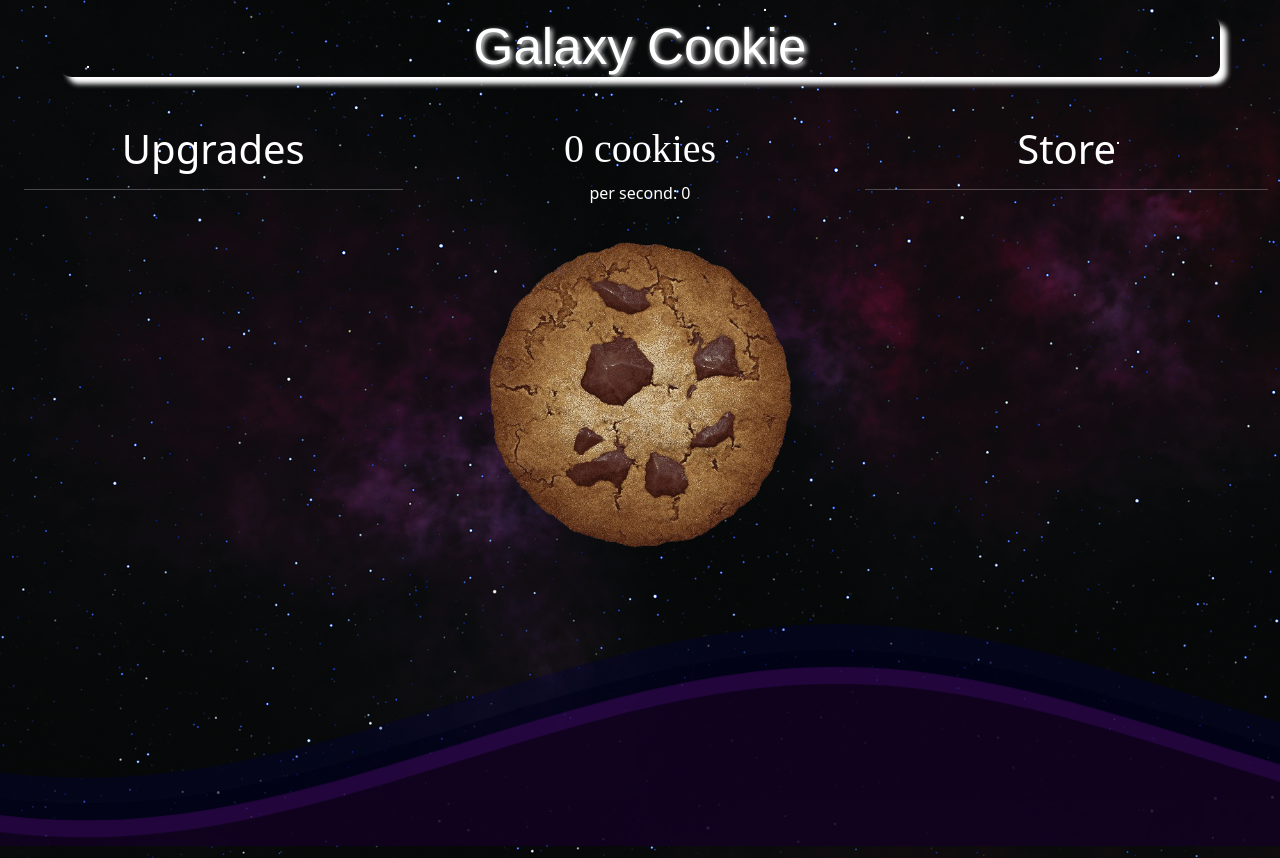
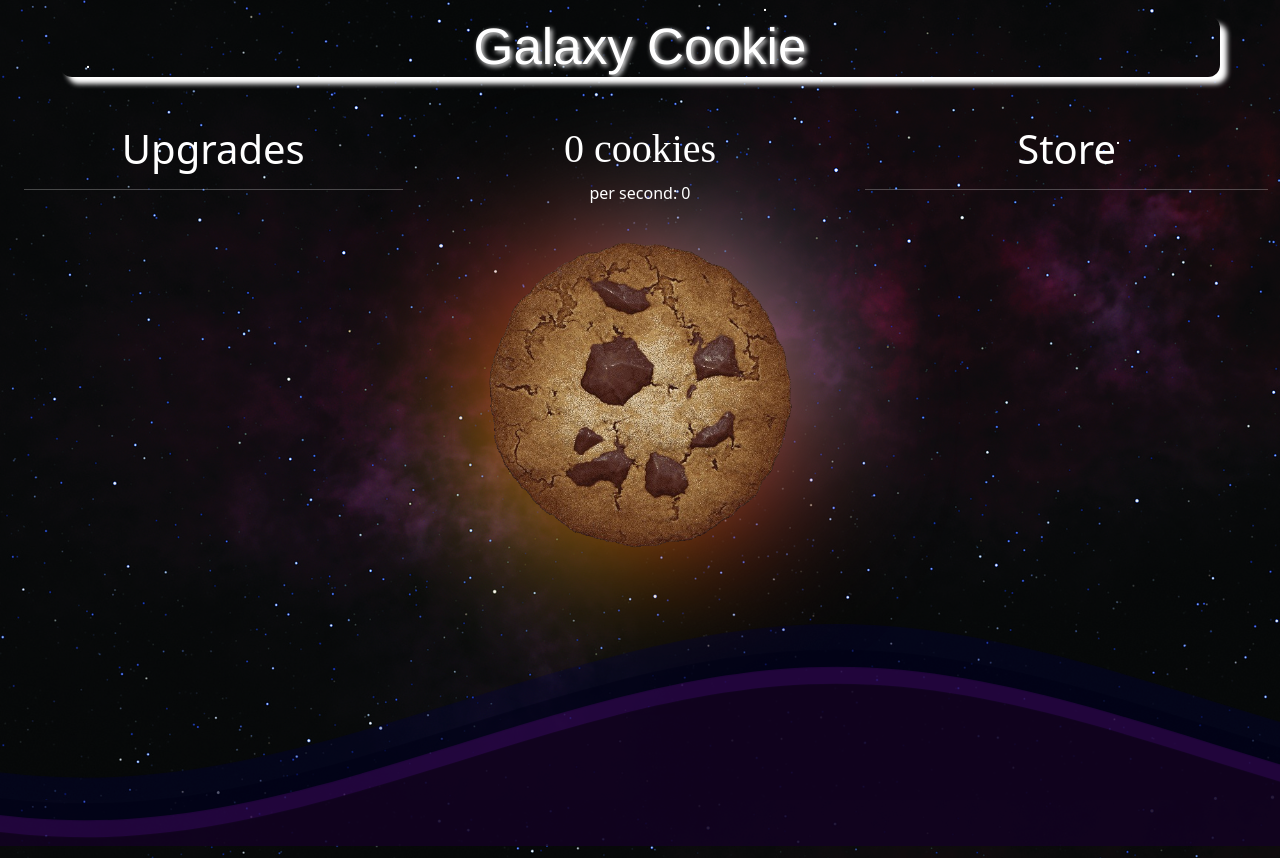
Before and after one commit to ScottyP1/react-cookie-clicker, a React (Create React App) app: page / in a window 1280 px wide. Built offline with nearby package versions, Linux system fonts and the light colour scheme; a web font is replaced by a local one.

Commit message:
Update Cookie.module.css

```diff
--- a/src/components/Cookie.module.css
+++ b/src/components/Cookie.module.css
@@ -8,6 +8,28 @@
     height: 22em;
     left: 10px;
     top: 10px;
+}.block {
+    position: relative;
+}
+
+.block:before,
+.block:after {
+    content: '';
+    position: absolute;
+    left: 28px;
+    top: 28px;
+    background: linear-gradient(45deg, #ffffff, #0000ff, #ffffff, #ffff00, #ff0000, #ffffff,
+            #0000ff, #ffffff, #ffff00, #ff0000);
+    background-size: 400%;
+    width: calc(80% + 10px);
+    height: calc(80% + 10px);
+    z-index: -1;
+    animation: steam 25s linear infinite;
+    border-radius: 90pc;
+    overflow: hidden;
+        -webkit-appearance: none;
+    -moz-appearance: none;
+    appearance: none;
 }
 
 .pulse:hover {
```
